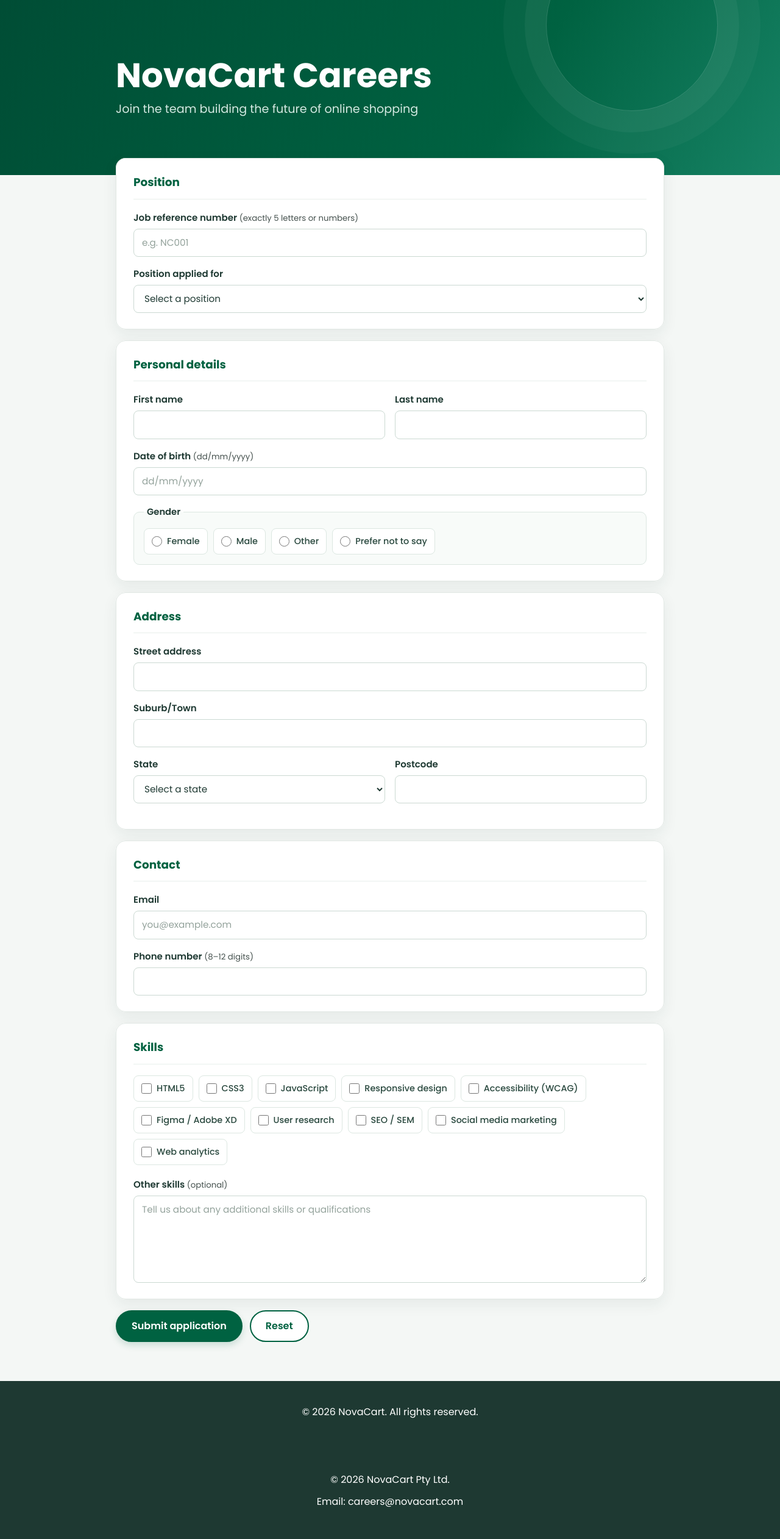
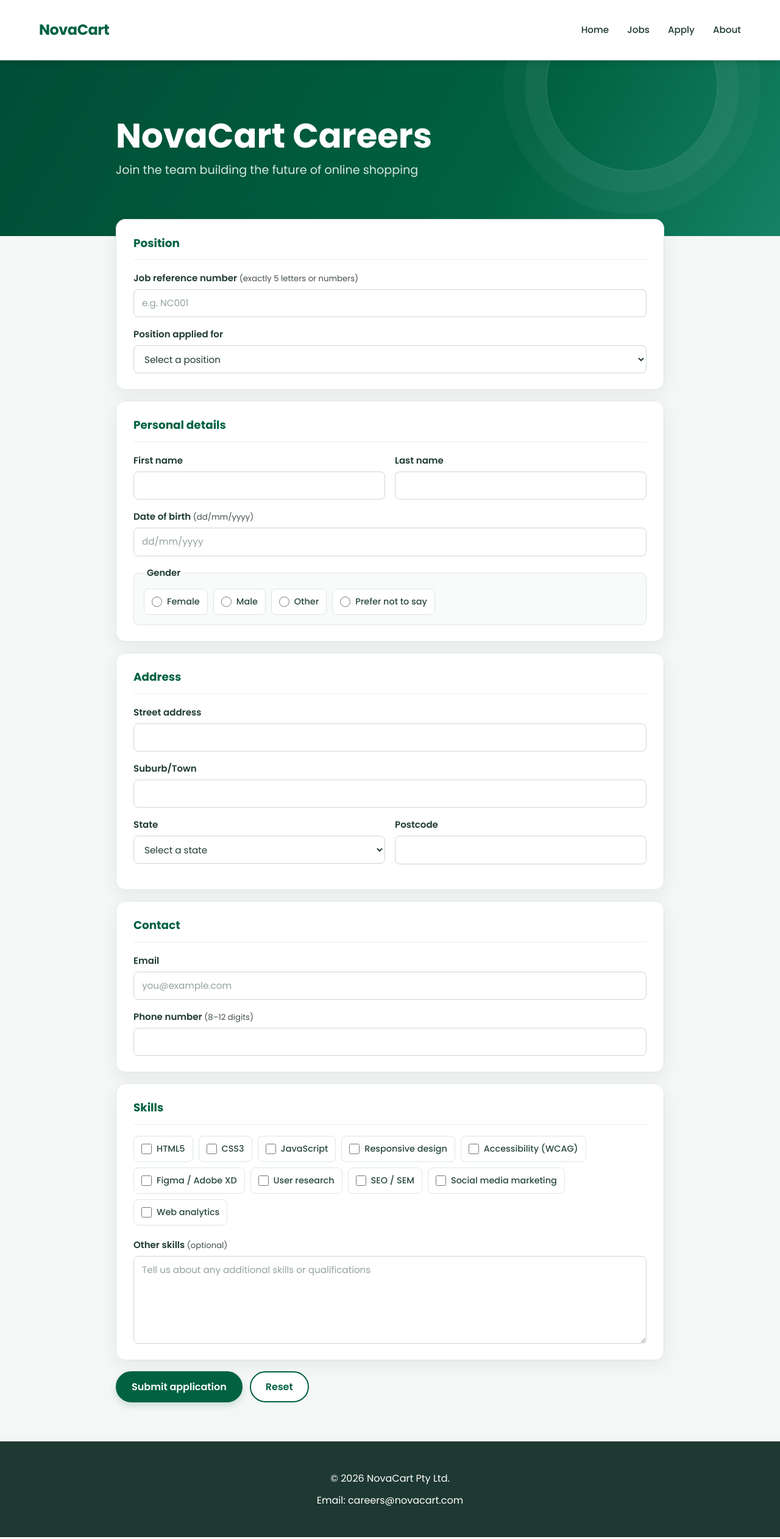
Before and after one commit to TranNguyenKhanhHoang/Jollibee-project2, a PHP site: page /apply.php in a window 1280 px wide. Shown: the whole page at 61% size. Run offline with PHP 8.4, Linux system fonts and the light colour scheme.

Commit message:
Fixed the nav bar/header for apply.php and added About button in Home page

```diff
--- a/apply.php
+++ b/apply.php
@@ -1,21 +1,11 @@
 <?php
 $pageTitle = "NovaCart | Apply";
+$pageStylesheet = "styles/applystyle.css";
 include "includes/header.inc";
+include 'includes/nav.inc';
 ?>
-<!DOCTYPE html>
-<html lang="en">
-
-<head>
-  <meta charset="UTF-8">
-  <meta name="viewport" content="width=device-width, initial-scale=1.0">
-  <meta name="description" content="Apply for a position at NovaCart">
-  <title>Apply | NovaCart Careers</title>
-  <link rel="stylesheet" href="Styles/styles.css">
-  <link rel="stylesheet" href="Styles/applystyle.css">
-</head>
-
 <body>
-  <header>
+  <header class="apply-hero">
     <h1>NovaCart Careers</h1>
     <p>Join the team building the future of online shopping</p>
   </header>
@@ -169,9 +159,6 @@ include "includes/header.inc";
       </div>
     </form>
   </main>
-
-  <footer>&copy; 2026 NovaCart. All rights reserved.</footer>
-
 </body>
 
 </html>
--- a/includes/header.inc
+++ b/includes/header.inc
@@ -10,6 +10,7 @@
     <title><?= $pageTitle ?></title>
 
     <link rel="stylesheet" href="styles/styles.css">
+    <?php if (!empty($pageStylesheet)): ?>
+    <link rel="stylesheet" href="<?= htmlspecialchars($pageStylesheet, ENT_QUOTES, 'UTF-8') ?>">
+    <?php endif; ?>
 </head>
-
-<body>
--- a/index.php
+++ b/index.php
@@ -26,6 +26,10 @@ include "includes/header.inc" ;
 
                 <a href="apply.php" class="btn btn-outline">
                     Apply Now
+                </a>
+
+                <a href="about.php" class="btn">
+                    About Us
                 </a>
 
             </div>
--- a/styles/applystyle.css
+++ b/styles/applystyle.css
@@ -11,7 +11,7 @@ body {
 
 /* ---------- Header ---------- */
 
-header {
+.apply-hero {
     position: relative;
     overflow: hidden;
     padding: clamp(48px, 8vw, 92px) 5%;
@@ -19,7 +19,7 @@ header {
     background: linear-gradient(120deg, #004d35, #006241 65%, #168264);
 }
 
-header::after {
+.apply-hero::after {
     position: absolute;
     top: -100px;
     right: 8%;
@@ -33,21 +33,21 @@ header::after {
     pointer-events: none;
 }
 
-header h1,
-header p {
+.apply-hero h1,
+.apply-hero p {
     position: relative;
     z-index: 1;
     width: min(100%, 900px);
     margin: 0 auto;
 }
 
-header h1 {
+.apply-hero h1 {
     margin-bottom: 8px;
     font-size: clamp(2.2rem, 5vw, 3.5rem);
     line-height: 1.15;
 }
 
-header p {
+.apply-hero p {
     color: #d4e9e2;
     font-size: clamp(1rem, 2vw, 1.2rem);
 }
@@ -287,7 +287,7 @@ footer {
 /* ---------- Responsive ---------- */
 
 @media (max-width: 680px) {
-    header {
+    .apply-hero {
         padding: 48px 6% 68px;
     }
 
@@ -337,3 +337,56 @@ footer {
         transition: none;
     }
 }
+/* Apply page navigation: match About page */
+.header {
+    background: #fff;
+    position: sticky;
+    top: 0;
+    z-index: 1000;
+    box-shadow: 0 3px 10px rgba(0, 0, 0, .12);
+    border-bottom: 1px solid #e1e8e4;
+    padding: 20px 0;
+}
+
+.header .container {
+    width: 90%;
+    max-width: 1200px;
+    margin: 0 auto;
+    display: flex;
+    justify-content: space-between;
+    align-items: center;
+    padding: 10px 0;
+}
+
+.logo {
+    display: flex;
+    align-items: center;
+    gap: 12px;
+    color: #006241;
+    font-size: 1.5rem;
+    font-weight: 700;
+    letter-spacing: -.5px;
+    text-decoration: none;
+}
+
+.navbar ul {
+    display: flex;
+    gap: 30px;
+    margin: 0;
+    padding: 0;
+    list-style: none;
+}
+
+.navbar a {
+    color: #1e3932;
+    font-size: .95rem;
+    font-weight: 500;
+    text-decoration: none;
+}
+
+.navbar a:hover,
+.navbar .active {
+    color: #006241;
+    font-weight: 600;
+    text-decoration: underline;
+}
```
